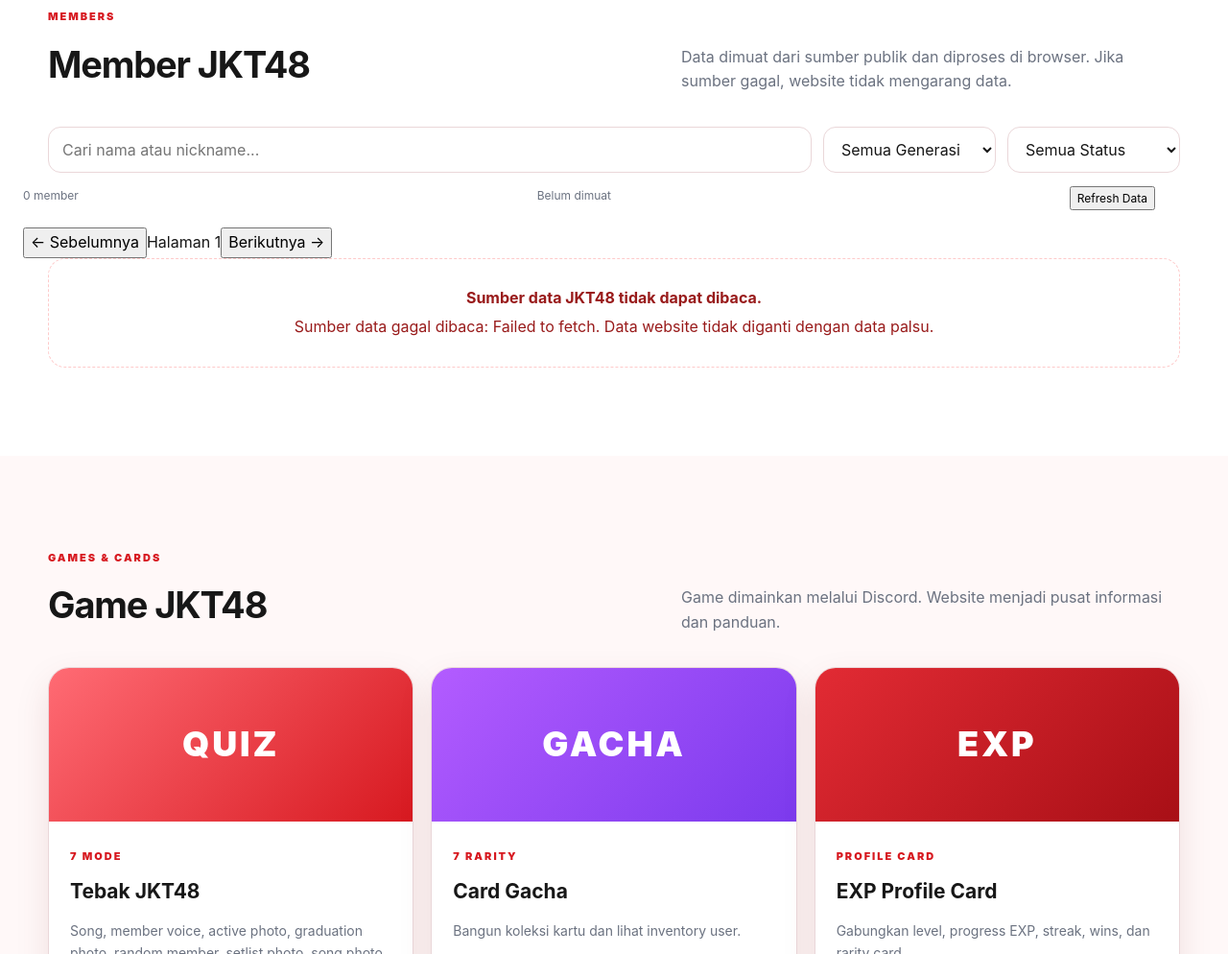
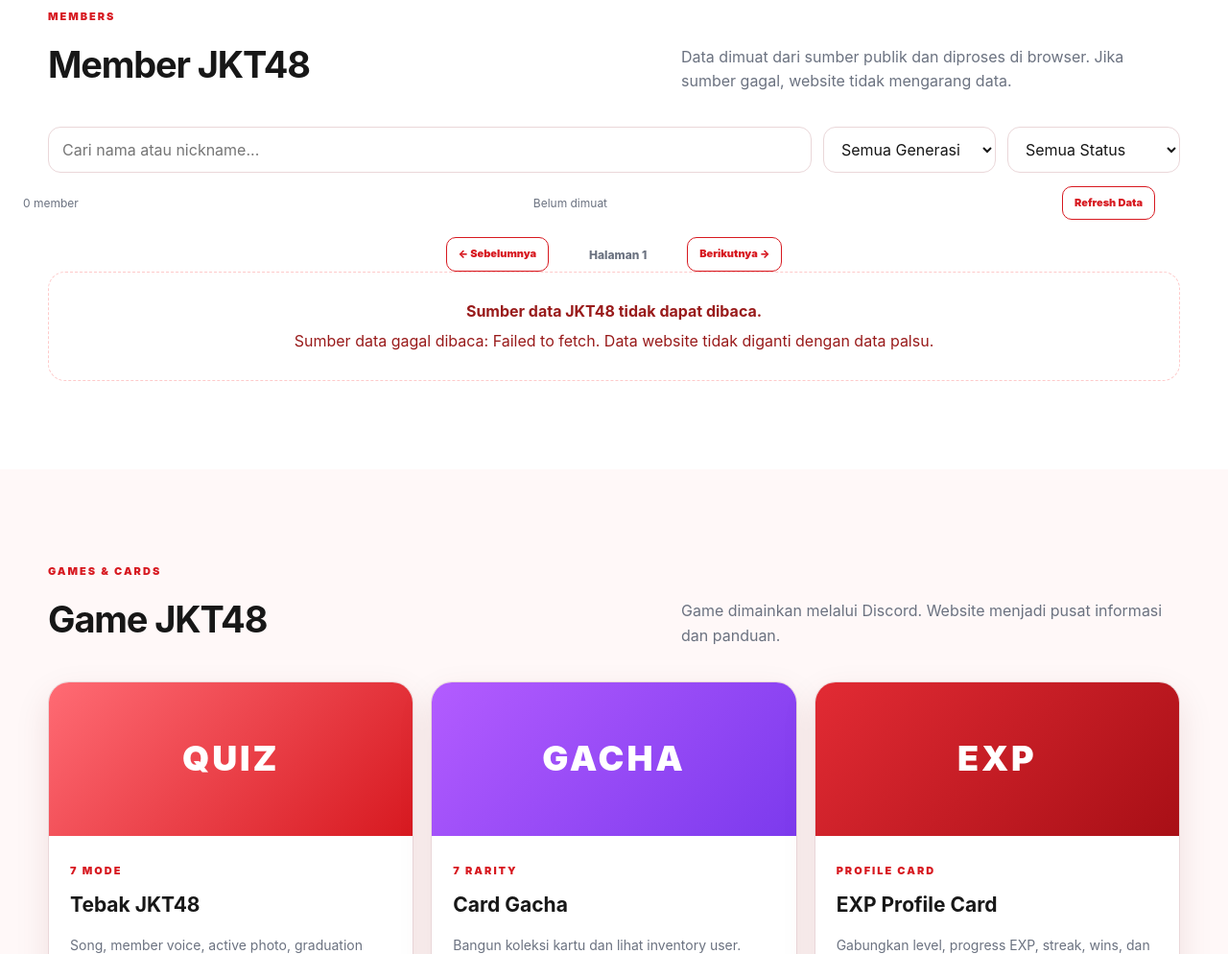
Before and after one commit to nararyajayautamagroub/nararya-bot-discord, a website: page website/jkt48/index.html in a window 1280 px wide. Shown: the part 1516-2510 px from the top of the page at 96% size. Drawn offline with Linux system fonts and the light colour scheme; no server answers.

Commit message:
feat: polish JKT48 website controls and accessibility

```diff
--- a/website/jkt48/style.css
+++ b/website/jkt48/style.css
@@ -121,3 +121,15 @@ img{display:block;max-width:100%}
  .footer-inner{grid-template-columns:1fr}.footer-links{flex-wrap:wrap}.command-row{align-items:flex-start;flex-direction:column}
 }
 @media(prefers-reduced-motion:reduce){html{scroll-behavior:auto}.loader{animation:none}}
+
+.mini-button{border:1px solid var(--red);background:white;color:var(--red);border-radius:10px;padding:8px 12px;font-size:11px;font-weight:900}
+.mini-button:hover{background:var(--red);color:white}
+.member-meta{align-items:center}
+.pagination{max-width:var(--max);margin:18px auto 0;display:flex;align-items:center;justify-content:center;gap:12px}
+.pagination span{min-width:120px;text-align:center;color:var(--muted);font-size:12px;font-weight:800}
+.source-panel{transition:box-shadow .2s ease,transform .2s ease}
+.source-panel:hover{box-shadow:0 16px 38px rgba(103,0,7,.13);transform:translateY(-1px)}
+.feature-card,.game-card,.feed-card,.member-card{transition:transform .18s ease,box-shadow .18s ease}
+.feature-card:hover,.game-card:hover,.feed-card:hover,.member-card:hover{transform:translateY(-3px)}
+.button:focus-visible,.header-button:focus-visible,.hamburger:focus-visible,.nav-link:focus-visible,.mini-button:focus-visible,input:focus-visible,select:focus-visible{outline:3px solid rgba(215,25,32,.22);outline-offset:2px}
+@media(max-width:760px){.member-meta{flex-wrap:wrap}.member-meta .mini-button{width:100%}.pagination{flex-wrap:wrap}.pagination .mini-button{flex:1}}
```
